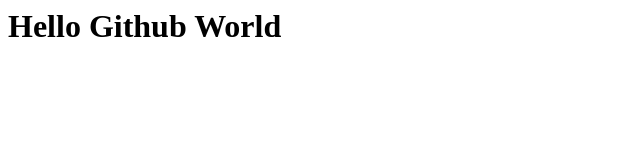
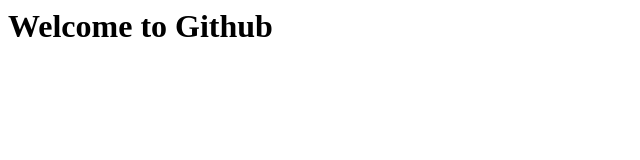
Before and after one commit to ntanh23112005/KTNC_FirstRepo, a plain HTML site: page index.html in a window 1280 px wide. Shown: the whole page, without its empty margins (0-640 px from the left). Drawn offline with Linux system fonts and the light colour scheme.

Commit message:
Update index.html content

```diff
--- a/index.html
+++ b/index.html
@@ -1 +1 @@
-<html><body><h1>Hello Github World</h1></body></html>
+<hmtl><body><h1>Welcome to Github</h1></body></html>
```
